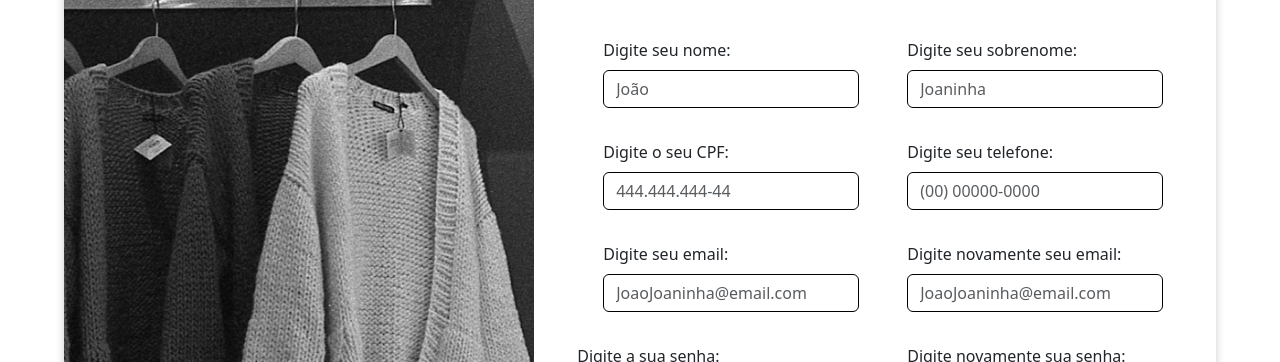
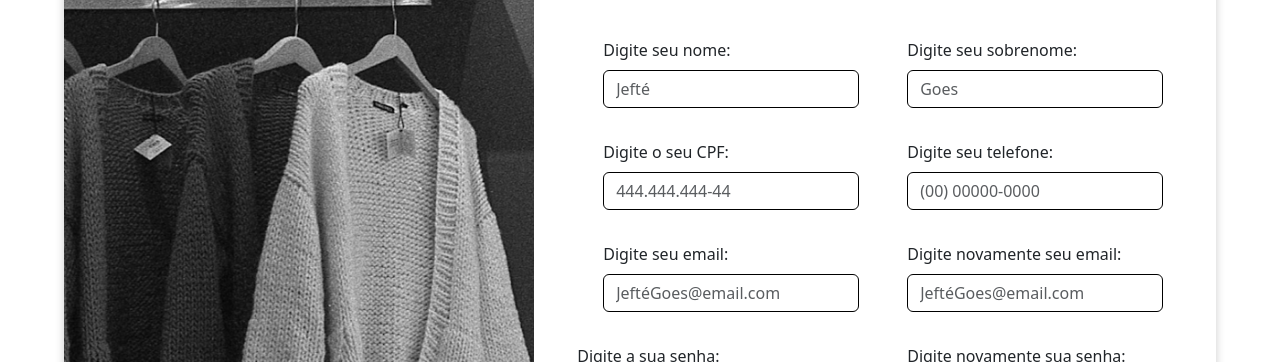
Before and after one commit to PedroFPer/aurora_cadastro, a React (Vite) app: page / in a window 1280 px wide. Shown: the part 186-548 px from the top of the page. Built offline with nearby package versions, Linux system fonts and the light colour scheme; a web font is replaced by a local one.

Commit message:
engraçadinho...

```diff
--- a/src/components/registrationPageComponents/RegistrationForm.jsx
+++ b/src/components/registrationPageComponents/RegistrationForm.jsx
@@ -29,7 +29,7 @@ export default function RegistrationForm() {
                         type="text"
                         className="form-control input_control"
                         id="inputName"
-                        placeholder="João"
+                        placeholder="Jefté"
                         value={formData.name}
                         onChange={(e) => setFormData({ ...formData, name: e.target.value })}
                     />
@@ -42,7 +42,7 @@ export default function RegistrationForm() {
                         type="text"
                         className="form-control input_control"
                         id="inputLastName"
-                        placeholder="Joaninha"
+                        placeholder="Goes"
                         value={formData.lastName}
                         onChange={(e) => setFormData({ ...formData, lastName: e.target.value })}
                     />
@@ -87,7 +87,7 @@ export default function RegistrationForm() {
                         type="email"
                         className="form-control input_control"
                         id="inputEmail"
-                        placeholder="JoaoJoaninha@email.com"
+                        placeholder="JeftéGoes@email.com"
                         value={formData.email}
                         onChange={(e) => setFormData({ ...formData, email: e.target.value })}
                     />
@@ -100,7 +100,7 @@ export default function RegistrationForm() {
                         type="email"
                         className="form-control input_control"
                         id="inputVerifyEmail"
-                        placeholder="JoaoJoaninha@email.com"
+                        placeholder="JeftéGoes@email.com"
                         value={formData.verifyEmail}
                         onChange={(e) => setFormData({ ...formData, verifyEmail: e.target.value })}
                     />
```
